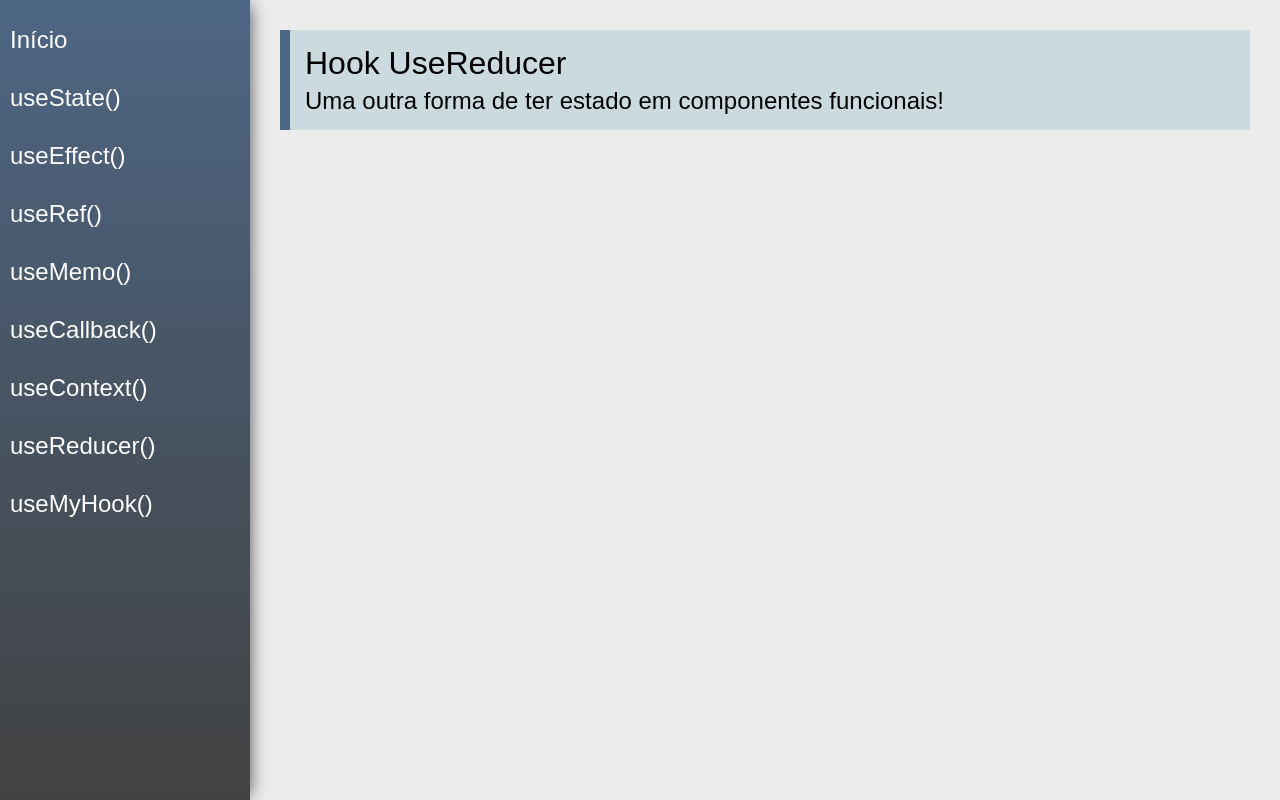
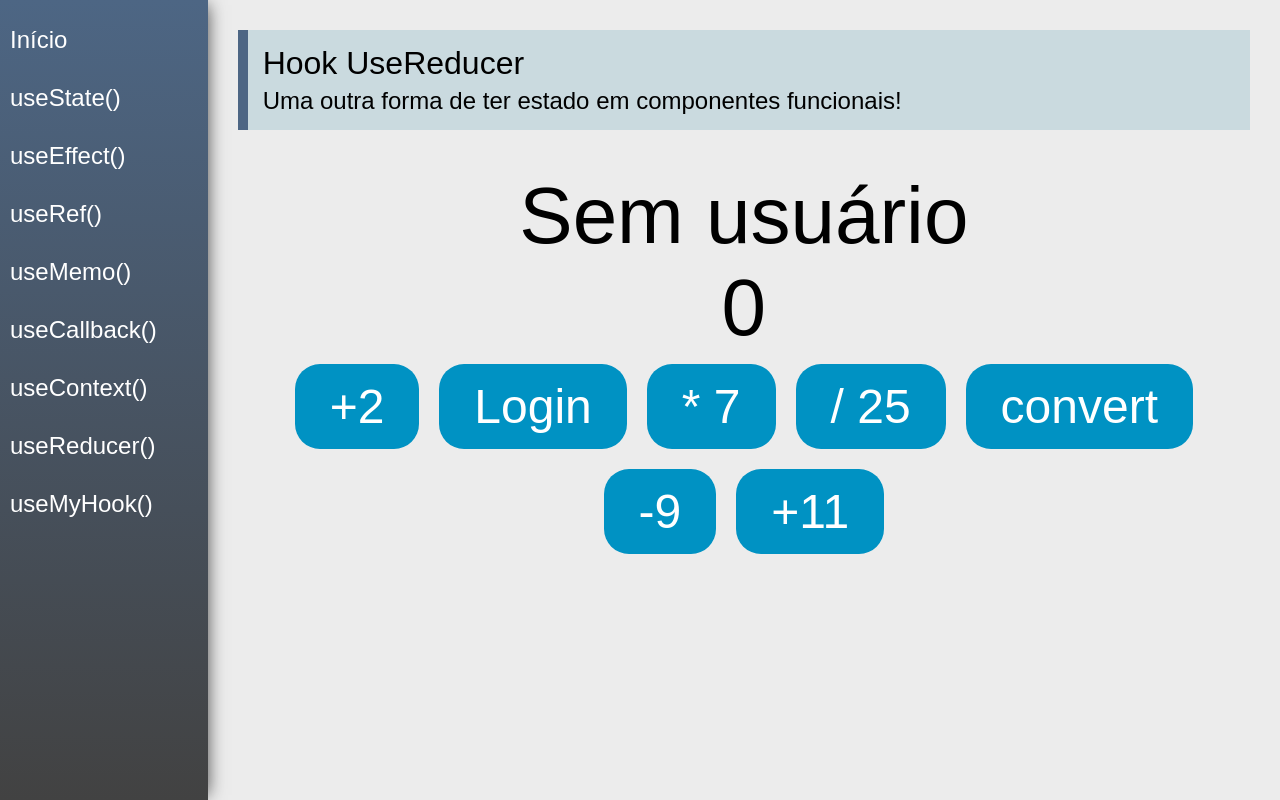
Before and after one commit to simonelopess/how-to-use-hooks, a React (Create React App) app: page /useReducer in a window 1280 px wide. Built offline with nearby package versions, Linux system fonts and the light colour scheme.

Commit message:
using useReducer

```diff
--- a/src/views/examples/UseReducer.jsx
+++ b/src/views/examples/UseReducer.jsx
@@ -1,13 +1,57 @@
-import React from 'react'
+import React, { useReducer } from 'react'
 import PageTitle from '../../components/layout/PageTitle'
 
+
+const initialState = {
+    cart: [],
+    products: [],
+    user: null,
+    number: 0
+}
+
+
+function reducer(state, action) {
+    switch (action.type) {
+        case 'number_add2':
+            return { ...state, number: state.number + 2 }
+        case 'number_mult7':
+            return { ...state, number: state.number * 7 }
+        case 'number_div25':
+            return { ...state, number: state.number / 25 }
+        case 'number_convert':
+            return { ...state, number: parseInt(state.number) }
+        case 'number_addN':
+            return { ...state, number: state.number + action.payload }
+        case 'login':
+            return { ...state, user: { name: action.payload } }
+        default:
+            return state
+    }
+}
 const UseReducer = (props) => {
+
+    const [state, dispatch] = useReducer(reducer, initialState)
     return (
         <div className="UseReducer">
             <PageTitle
                 title="Hook UseReducer"
                 subtitle="Uma outra forma de ter estado em componentes funcionais!"
             />
+            <div className="center">
+                {state.user ? (<span className="text">{state.user.name}</span>) :
+                    (<span className="text">Sem usuário</span>)
+                }
+                <span className="text">{state.number}</span>
+                <div>
+                    <button className="btn" onClick={() => dispatch({ type: 'number_add2' })}>+2</button>
+                    <button className="btn" onClick={() => dispatch({ type: 'login', payload: 'Simone' })}>Login</button>
+                    <button className="btn" onClick={() => dispatch({ type: 'number_mult7' })}>* 7 </button>
+                    <button className="btn" onClick={() => dispatch({ type: 'number_div25' })}>/ 25</button>
+                    <button className="btn" onClick={() => dispatch({ type: 'number_convert' })}>convert</button>
+                    <button className="btn" onClick={() => dispatch({ type: 'number_addN', payload: -9 })}>-9</button>
+                    <button className="btn" onClick={() => dispatch({ type: 'number_addN', payload: +11 })}>+11</button>
+                </div>
+            </div>
         </div>
     )
 }
```
Also changed, not shown: 1 other file (tests, documents, lock files or other folders).
